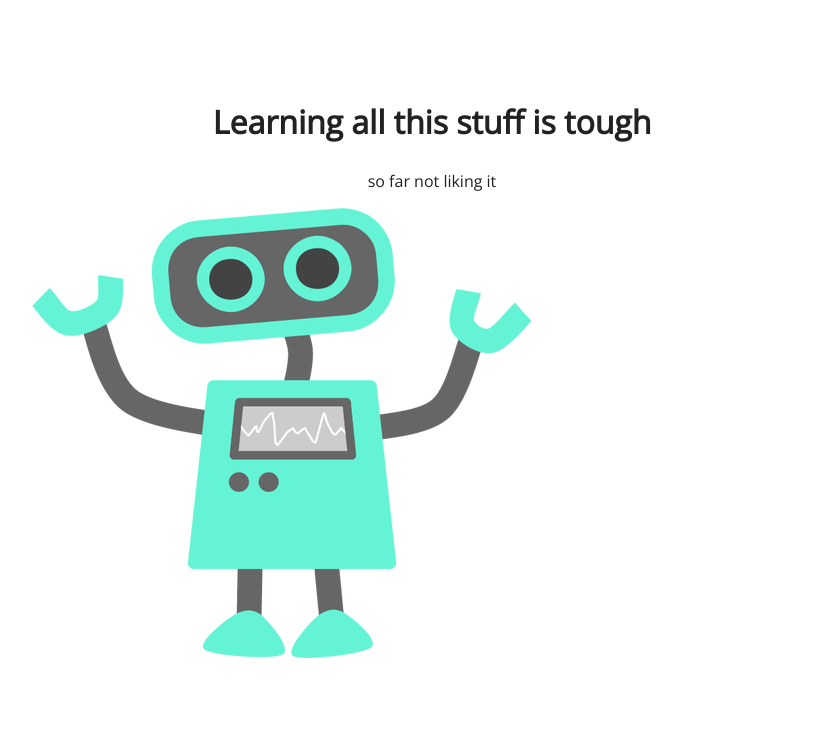
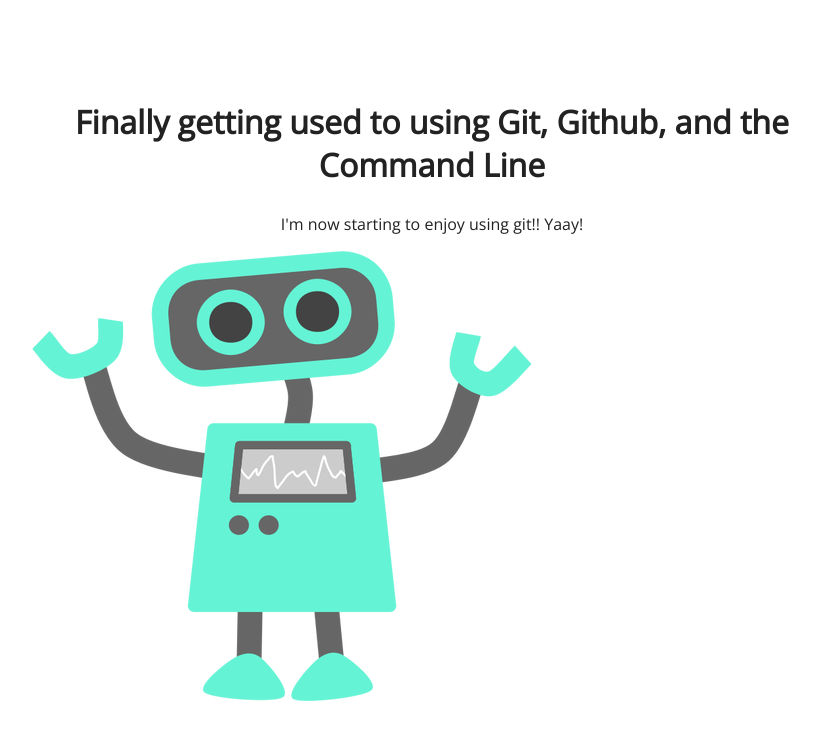
Before and after one commit to lukemiller93/105-project, a plain HTML site: page index.html in a window 1280 px wide. Shown: the whole page, without its empty margins (208-1028 px from the left). Drawn offline with nearby package versions, Linux system fonts and the light colour scheme.

Commit message:
Changed h1 and p text

```diff
--- a/index.html
+++ b/index.html
@@ -3,15 +3,15 @@
 <head>
 	<meta charset="UTF-8">
 
-	<title>Let's NOT Learn Git, GitHub and the Command Line</title>
+	<title>Let's Learn Git, GitHub and the Command Line</title>
 
 	<link href='http://fonts.googleapis.com/css?family=Open+Sans' rel='stylesheet' type='text/css'>
 	<link rel="stylesheet" href="css/style.css">
 </head>
 <body>
 	<section>
-		<h1>Learning all this stuff is tough</h1>
-		<p>so far not liking it</p>
+		<h1>Finally getting used to using Git, Github, and the Command Line</h1>
+		<p>I'm now starting to enjoy using git!! Yaay!</p>
 		<img src="img/happy-blue-robot.png">
 	</section>
 </body>
```
